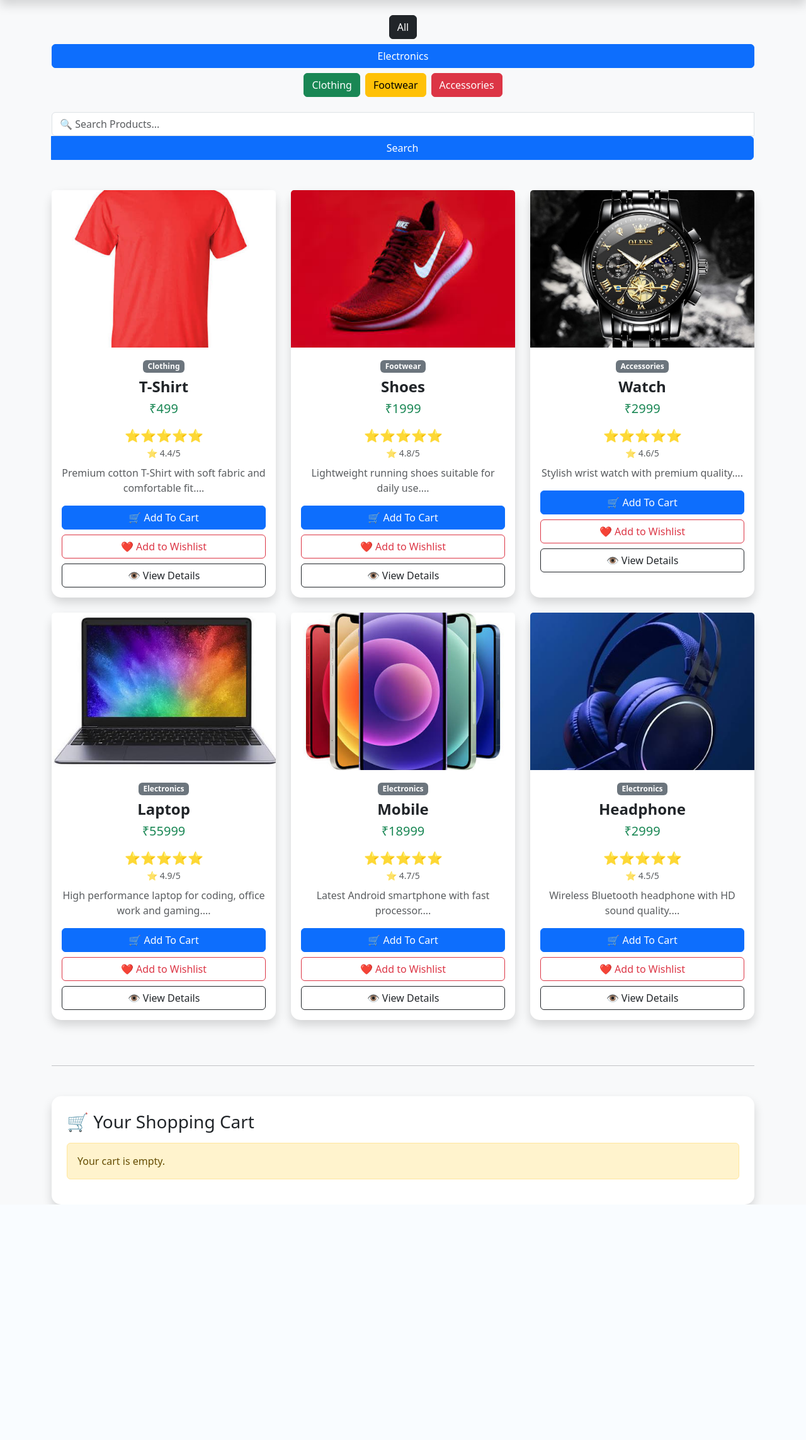
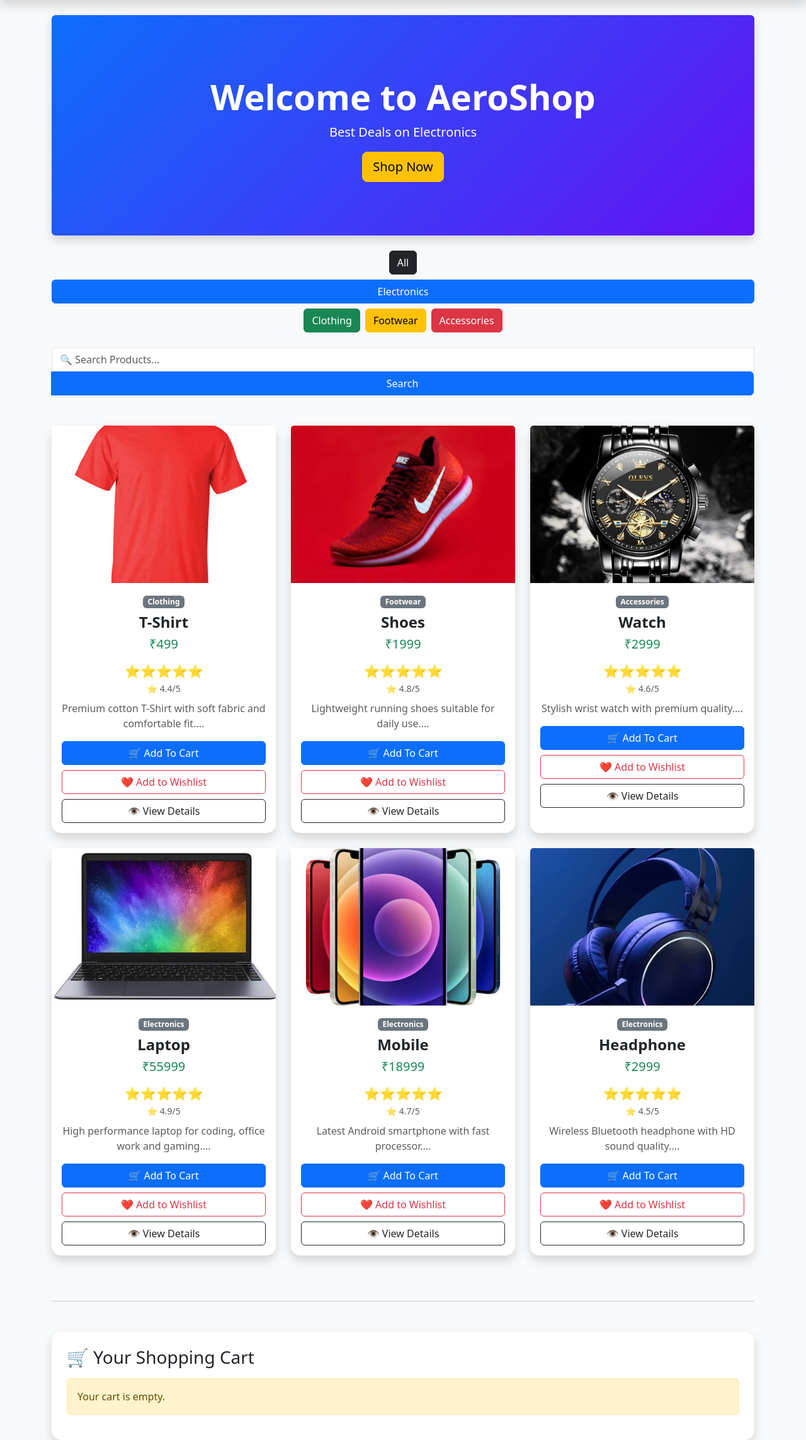
Before and after one commit to Aeroploy/AeroShop, a Flask app: page / in a window 1280 px wide. Shown: the part 78-2365 px from the top of the page at 63% size. Before the commit the page ends 1991 px from the top, so only its background shows below. Run offline with Flask 3, Linux system fonts and the light colour scheme; data comes from the database, SQL or seed files in the repository.

Commit message:
Homepage UI Improved

```diff
--- a/templates/index.html
+++ b/templates/index.html
@@ -91,6 +91,89 @@
 </nav>
 
 <!-- ==========================
+     Hero Carousel
+========================== -->
+
+<div class="container mt-4">
+
+    <div id="heroCarousel" class="carousel slide carousel-fade shadow rounded"
+         data-bs-ride="carousel">
+
+        <div class="carousel-inner rounded">
+
+            <div class="carousel-item active">
+
+                <div class="p-5 text-center text-white"
+                     style="background:linear-gradient(135deg,#0d6efd,#6610f2);height:350px;">
+
+                    <h1 class="display-4 fw-bold mt-5">
+                        Welcome to AeroShop
+                    </h1>
+
+                    <p class="lead">
+                        Best Deals on Electronics
+                    </p>
+
+                    <a href="#products"
+                       class="btn btn-warning btn-lg">
+                        Shop Now
+                    </a>
+
+                </div>
+
+            </div>
+
+            <div class="carousel-item">
+
+                <div class="p-5 text-center text-white"
+                     style="background:linear-gradient(135deg,#198754,#20c997);height:350px;">
+
+                    <h1 class="display-4 fw-bold mt-5">
+                        Up To 50% OFF
+                    </h1>
+
+                    <p class="lead">
+                        Clothing & Fashion Collection
+                    </p>
+
+                    <a href="#products"
+                       class="btn btn-light btn-lg">
+                        Explore
+                    </a>
+
+                </div>
+
+            </div>
+
+            <div class="carousel-item">
+
+                <div class="p-5 text-center text-white"
+                     style="background:linear-gradient(135deg,#dc3545,#fd7e14);height:350px;">
+
+                    <h1 class="display-4 fw-bold mt-5">
+                        New Arrivals
+                    </h1>
+
+                    <p class="lead">
+                        Shoes, Watches & Accessories
+                    </p>
+
+                    <a href="#products"
+                       class="btn btn-dark btn-lg">
+                        Buy Now
+                    </a>
+
+                </div>
+
+            </div>
+
+        </div>
+
+    </div>
+
+</div>
+
+<!-- ==========================
      Category Buttons
 ========================== -->
 
@@ -179,7 +262,7 @@
      Products Start
 ========================== -->
 
-<div class="container mt-5">
+<div class="container mt-5" id="products">
 
     <div class="row">
 
@@ -364,6 +447,8 @@
 
 </div>
 
+<script src="https://cdn.jsdelivr.net/npm/bootstrap@5.3.3/dist/js/bootstrap.bundle.min.js"></script>
+
 </body>
 
 </html>
```
